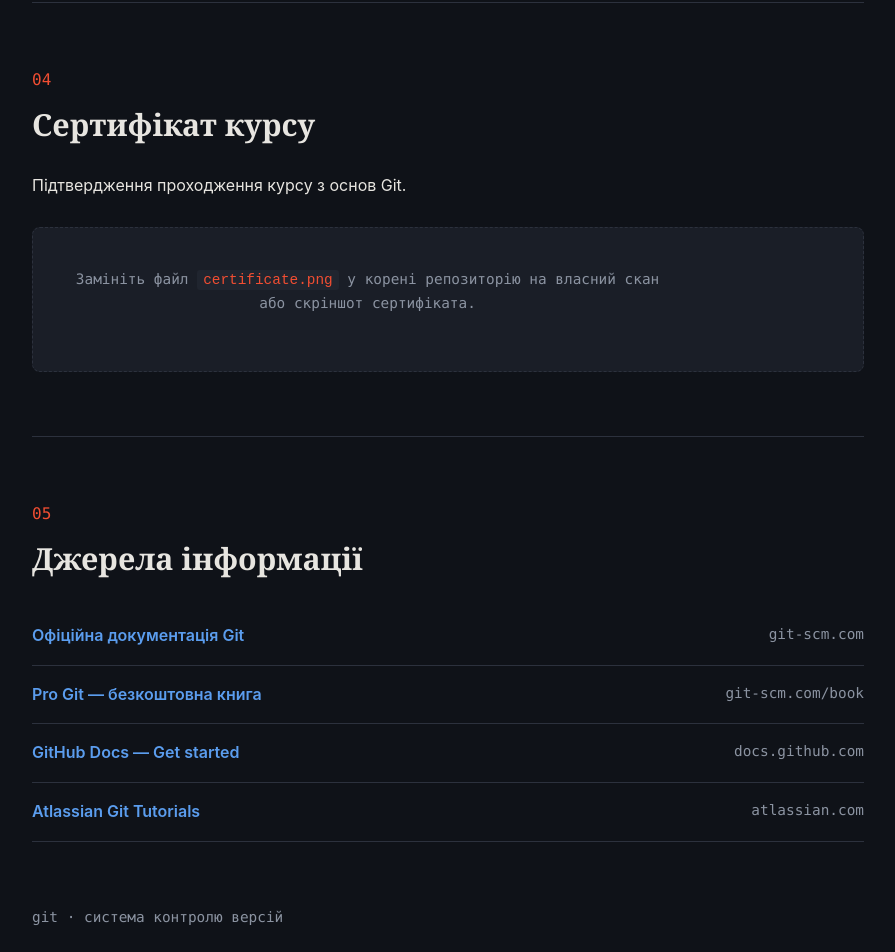
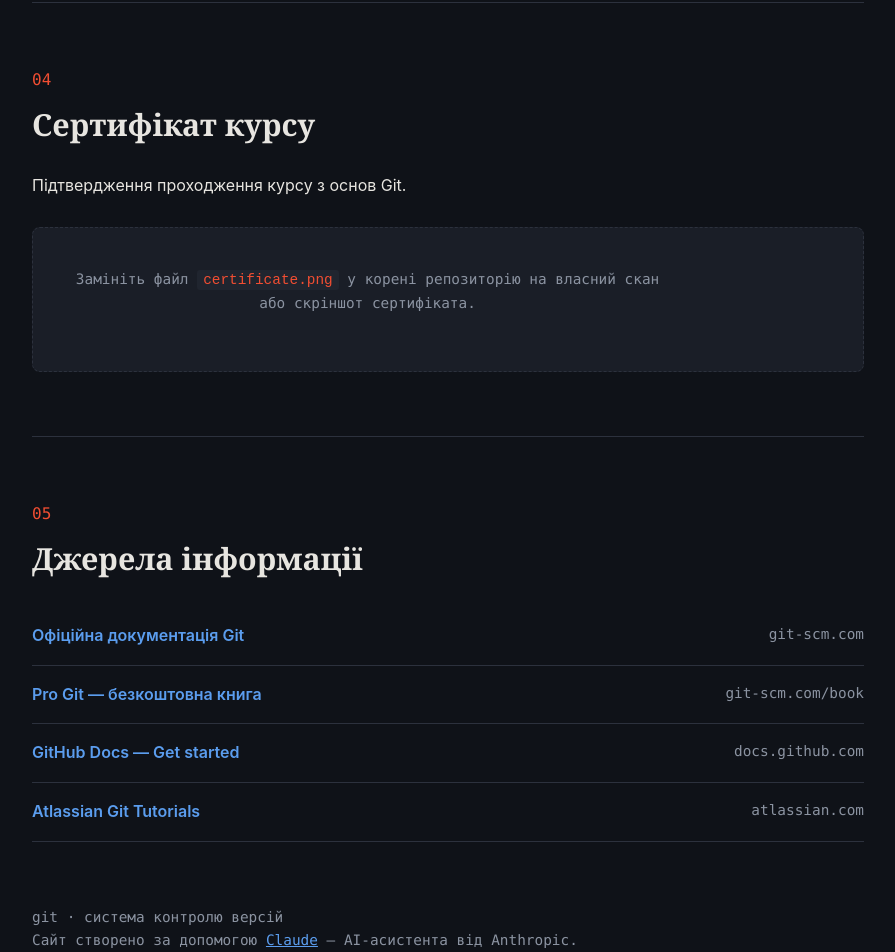
Before and after one commit to Tander-Dem/GithubPages, a plain HTML site: page git.html in a window 1280 px wide. Shown: the part 3228-4180 px from the top of the page, without its empty margins (192-1087 px from the left). Before the commit the page ends 4157 px from the top, so only its background shows below. Drawn offline with Linux system fonts and the light colour scheme.

Commit message:
Add credit for Claude AI in footer
Added credit section mentioning Claude AI assistant.

```diff
--- a/git.html
+++ b/git.html
@@ -122,6 +122,7 @@
 
 <footer class="wrap">
   <div>git · система контролю версій</div>
+  <div class="credit">Сайт створено за допомогою <a href="https://claude.ai" target="_blank" rel="noopener">Claude</a> — AI-асистента від Anthropic.</div>
 </footer>
 
 </body>
```
